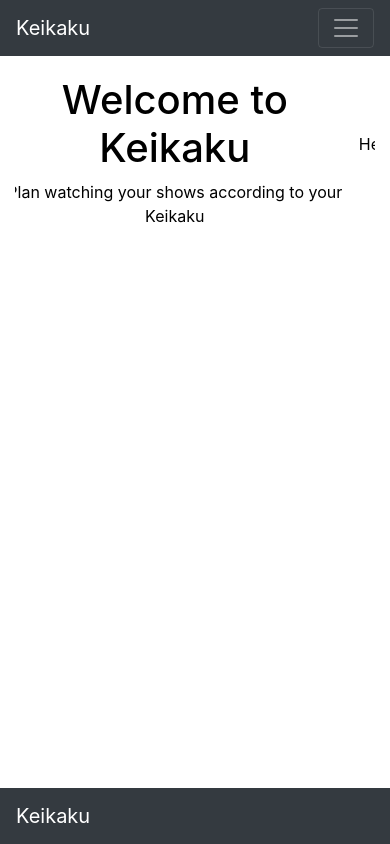
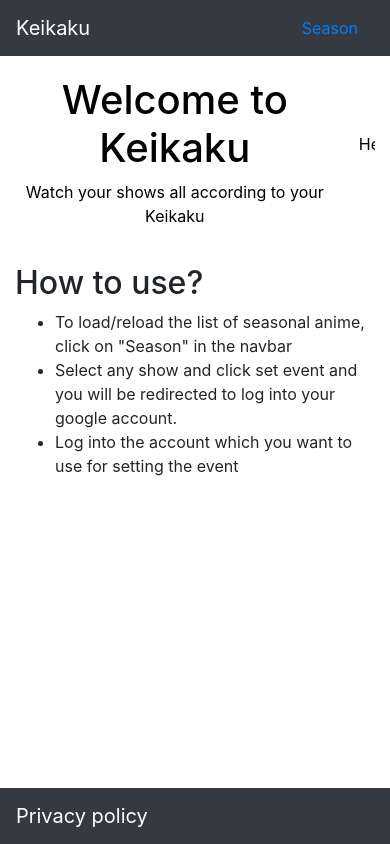
Before and after one commit to Karanveer-Mul/keikaku, a React (Create React App) app: page / in a window 390 px wide. Built offline with nearby package versions, Linux system fonts and the light colour scheme; no server answers.

Commit message:
changed dispatch order

```diff
--- a/public/index.html
+++ b/public/index.html
@@ -7,7 +7,7 @@
     <meta name="theme-color" content="#000000" />
     <meta
       name="description"
-      content="Web site created using create-react-app"
+      content="Watch your shows all according to your Keikaku"
     />
     <link rel="apple-touch-icon" href="%PUBLIC_URL%/logo.png" />
 
--- a/src/App.css
+++ b/src/App.css
@@ -23,7 +23,7 @@
 }
 
 .showTitle {
-  text-align: center;
+  justify-content: right;
   font-size: 60%;
   text-shadow: -1px -1px 0 #000, 1px -1px 0 #000, -1px 1px 0 #000,
     1px 1px 0 #000;
@@ -43,6 +43,7 @@
   flex-direction: column;
   align-items: flex-start;
   justify-content: center;
+  font-size: 100%;
 }
 
 .overlay-image:hover {
--- a/src/App.js
+++ b/src/App.js
@@ -6,10 +6,14 @@ import Home from "./components/layout/home";
 import Privacy from "./components/layout/privacy";
 import ShowInfo from "./components/show/showInfo";
 import ShowSummary from "./components/show/showSummary";
+import { getSeason } from "./actions/getSeason";
+import { useDispatch } from "react-redux";
 
 import "./App.css";
 
 function App() {
+  const dispatch = useDispatch();
+  getSeason(dispatch);
   return (
     <Router>
       <div className="App">
--- a/src/components/layout/Footer.js
+++ b/src/components/layout/Footer.js
@@ -11,8 +11,8 @@ const Footer = (props) => {
       className="fixed-bottom"
       style={{ marginTop: "30px" }}
     >
-      <Navbar.Brand as={Link} to="/">
-        Keikaku
+      <Navbar.Brand as={Link} to="/privacy-policy">
+        Privacy policy
       </Navbar.Brand>
     </Navbar>
   );
--- a/src/components/layout/Header.js
+++ b/src/components/layout/Header.js
@@ -1,26 +1,21 @@
 import React from "react";
 import { Navbar, Nav } from "react-bootstrap";
 import { Link } from "react-router-dom";
-import { useDispatch } from "react-redux";
-import { getSeason } from "../../actions/getSeason";
 
 const Header = () => {
-  const dispatch = useDispatch();
   return (
     <Navbar bg="dark" variant="dark" expand="lg">
       <Navbar.Brand as={Link} to="/">
         Keikaku
       </Navbar.Brand>
-      <Navbar.Toggle aria-controls="responsive-navbar-nav" />
+      <Nav.Link as={Link} to="/season/current">
+        Season
+      </Nav.Link>
+      {/*<Navbar.Toggle aria-controls="responsive-navbar-nav" />
+
       <Navbar.Collapse id="responsive-navbar-nav">
-        <Nav.Link
-          as={Link}
-          to="/season/current"
-          onClick={() => getSeason(dispatch)}
-        >
-          Season
-        </Nav.Link>
-      </Navbar.Collapse>
+
+      </Navbar.Collapse>*/}
     </Navbar>
   );
 };
--- a/src/components/layout/home.js
+++ b/src/components/layout/home.js
@@ -11,7 +11,7 @@ class Home extends Component {
               <Carousel.Caption style={{ position: "static" }}>
                 <h1 className="carousel-text">Welcome to Keikaku</h1>
                 <p className="carousel-text">
-                  Plan watching your shows according to your Keikaku
+                  Watch your shows all according to your Keikaku
                 </p>
               </Carousel.Caption>
             </Carousel.Item>
@@ -35,6 +35,24 @@ class Home extends Component {
             </Carousel.Item>
           </Carousel>
         </Row>
+        <Row>
+          <h2>How to use?</h2>
+        </Row>
+        <Row>
+          <ul>
+            <li>
+              To load/reload the list of seasonal anime, click on "Season" in
+              the navbar
+            </li>
+            <li>
+              Select any show and click set event and you will be redirected to
+              log into your google account.
+            </li>
+            <li>
+              Log into the account which you want to use for setting the event
+            </li>
+          </ul>
+        </Row>
       </Container>
     );
   }
--- a/src/components/layout/privacy.js
+++ b/src/components/layout/privacy.js
@@ -6,8 +6,9 @@ class Privacy extends Component {
       <div className="container">
         <div className="row">
           <p>
-            This is a personal project, and no data is being used for any
-            malicous activity that may harm the user in anyway or form
+            This is a personal project, and no personal data is being used or
+            collected. The service being provided is not for any malicous
+            activity that may harm the user in anyway or form.
           </p>
         </div>
       </div>
--- a/src/components/show/cardHolder.js
+++ b/src/components/show/cardHolder.js
@@ -1,5 +1,5 @@
 import React, { useState } from "react";
-import { Card, Badge } from "react-bootstrap";
+import { Card, Badge, Col } from "react-bootstrap";
 import ShowSummary from "./showSummary";
 
 const CardHolder = (props) => {
@@ -9,8 +9,9 @@ const CardHolder = (props) => {
 
   return (
     <>
-      <Card className="text-white mt-2 border-0 col-xs-4 col-sm-4 col-md-3 col-lg-2 showImage rounded-0">
-        <Card.Img variant="top img-fluid showImage" src={image_url} />
+      <Col xs={6} md={3} lg={2}>
+        <Card className="text-white mt-2 border-0 showImage rounded-0">
+          <Card.Img variant="top img-fluid" src={image_url} />
           {
             <Card.ImgOverlay
               className="overlay-image"
@@ -25,6 +26,7 @@ const CardHolder = (props) => {
             </Card.ImgOverlay>
           }
         </Card>
+      </Col>
       {
         <ShowSummary
           show={isSummaryShown}
--- a/src/index.js
+++ b/src/index.js
@@ -10,7 +10,6 @@ import { createStore } from "redux";
 import allReducers from "./reducers";
 
 import "bootstrap/dist/css/bootstrap.min.css";
-import "react-datepicker/dist/react-datepicker.css";
 
 const store = createStore(
   allReducers,
```
Lines whose indentation alone changed are shown as unchanged.
